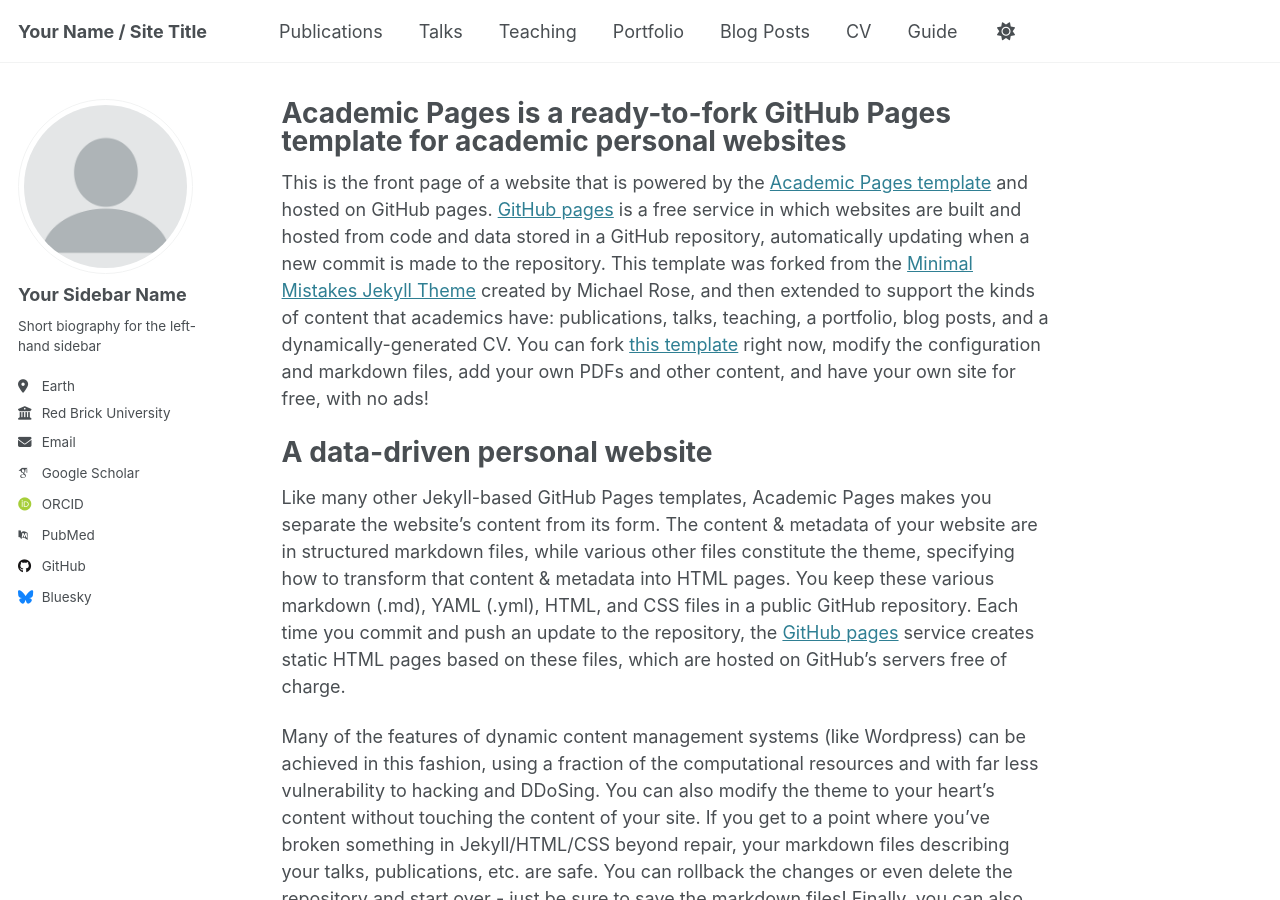
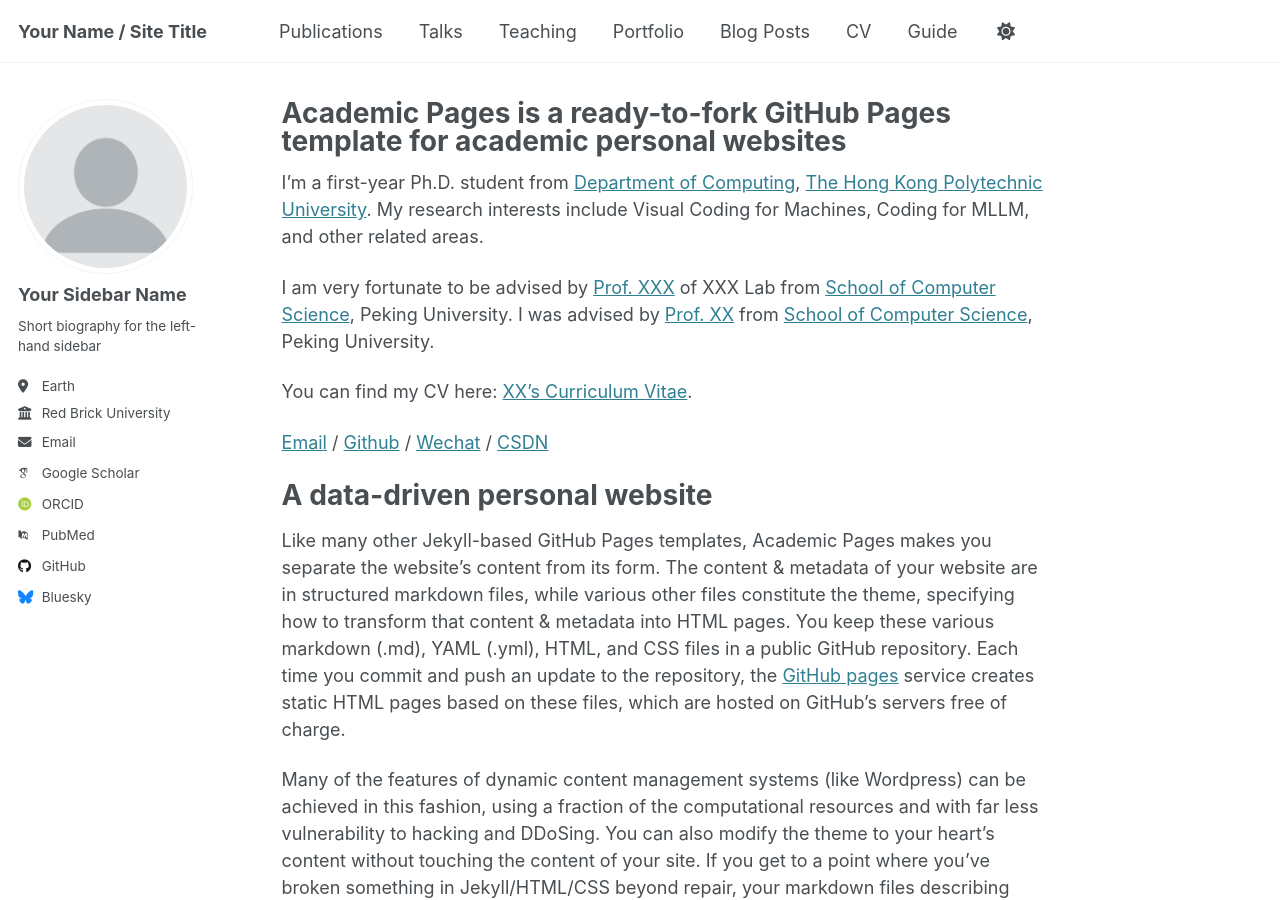
Before and after one commit to yuntao229/yuntao229.github.io, a Jekyll site: the page built from _pages/about.md, in a window 1280 px wide and 900 px high. Built offline with Jekyll 4.4.1, drawn with Linux system fonts in a browser that asks for light colours; some web fonts are replaced.

Commit message:
Update about.md

```diff
--- a/_pages/about.md
+++ b/_pages/about.md
@@ -7,7 +7,14 @@
   - /about.html
 ---
 
-This is the front page of a website that is powered by the [Academic Pages template](https://github.com/academicpages/academicpages.github.io) and hosted on GitHub pages. [GitHub pages](https://pages.github.com) is a free service in which websites are built and hosted from code and data stored in a GitHub repository, automatically updating when a new commit is made to the repository. This template was forked from the [Minimal Mistakes Jekyll Theme](https://mmistakes.github.io/minimal-mistakes/) created by Michael Rose, and then extended to support the kinds of content that academics have: publications, talks, teaching, a portfolio, blog posts, and a dynamically-generated CV. You can fork [this template](https://github.com/academicpages/academicpages.github.io) right now, modify the configuration and markdown files, add your own PDFs and other content, and have your own site for free, with no ads!
+I'm a first-year Ph.D. student from [Department of Computing](https://wwww.polyu.edu.hk/comp/), [The Hong Kong Polytechnic University](https://www.polyu.edu.hk). My research interests include Visual Coding for Machines, Coding for MLLM, and other related areas.
+
+I am very fortunate to be advised by [Prof. XXX](https://www.XXX.com/) of XXX Lab from [School of Computer Science](https://cs.pku.edu.cn/), Peking University. I was advised by [Prof. XX](https://XXX.pku.edu.cn/) from [School of Computer Science](https://cs.pku.edu.cn/), Peking University.
+
+You can find my CV here: [XX's Curriculum Vitae](../assets/Curriculum_Vitae.pdf).
+
+[Email](mailto:XX@stu.pku.edu.cn) / [Github](https://github.com/QiuDi233) / [Wechat](../images/wechat.jpg) / [CSDN](https://blog.csdn.net/qd1813100174?spm=1000.2115.3001.5343)
+
 
 A data-driven personal website
 ======
```
